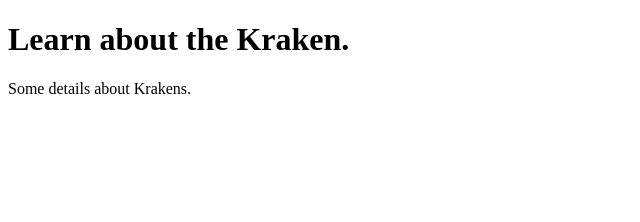
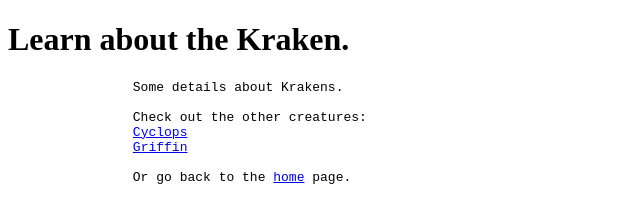
Before and after one commit to jdmar3-comp426/a01-MaikRuckauf, a website: page kraken.html in a window 1280 px wide. Shown: the whole page, without its empty margins (0-640 px from the left). Drawn offline with Linux system fonts and the light colour scheme.

Commit message:
Got links working, trying to get each page to have a link to all others

```diff
--- a/kraken.html
+++ b/kraken.html
@@ -8,7 +8,15 @@
     <body>
         <div>
             <h1>Learn about the Kraken.</h1>
-            <p>Some details about Krakens.</p>
+            <pre>
+                Some details about Krakens.
+
+                Check out the other creatures:
+                <a href="cyclops.html">Cyclops</a>
+                <a href="griffin.html">Griffin</a>
+
+                Or go back to the <a href="index.html">home</a> page.
+            </pre>
         </div>
     </body>
 </html>
```
Also changed, not shown: cyclops.html (+9 -1 lines), griffin.html (+22 -0 lines).
